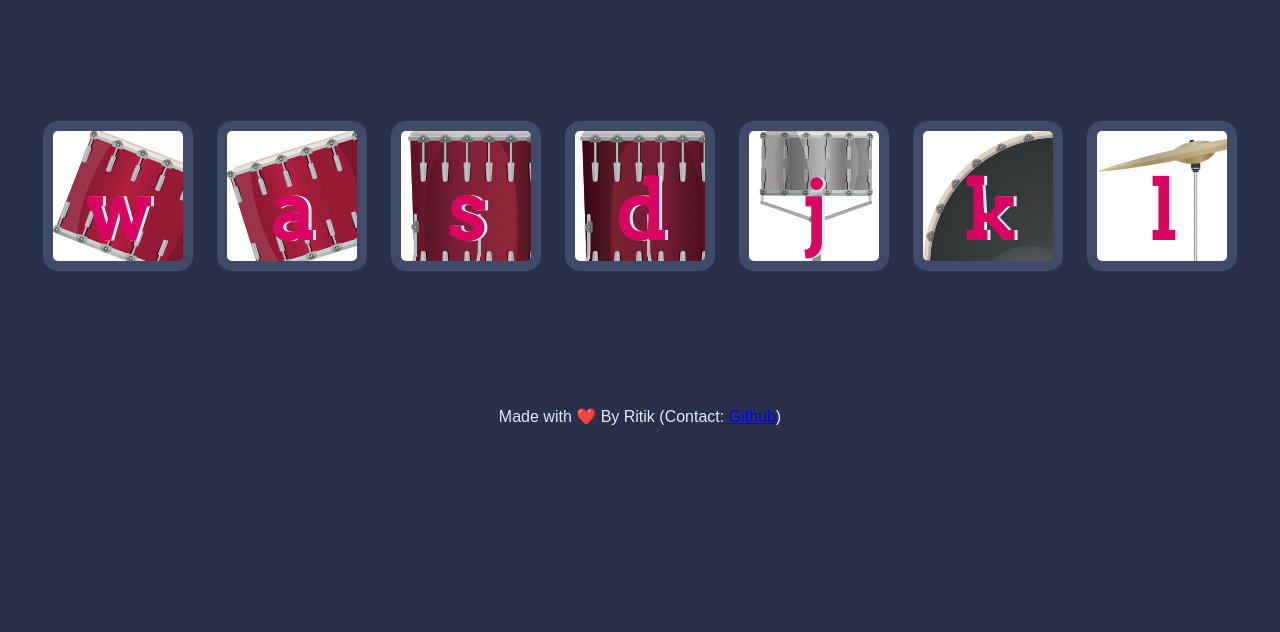
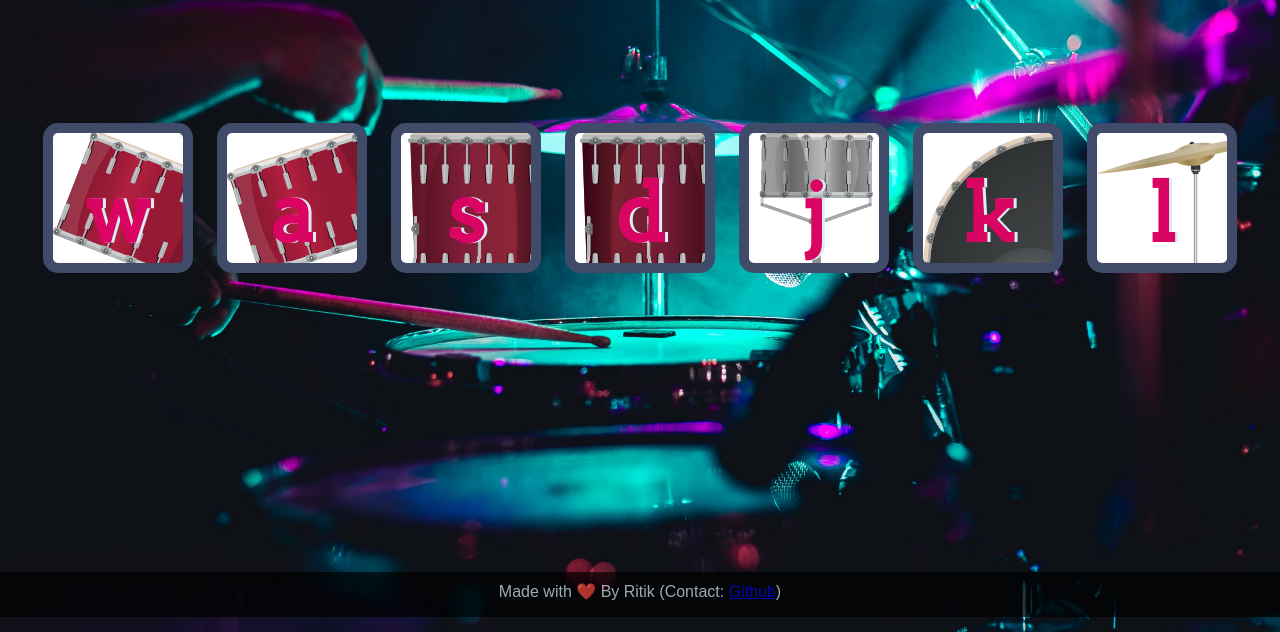
Before and after one commit to ritik002/Hacktoberfest, a plain HTML site: page index.html in a window 1280 px wide. Shown: the part 168-800 px from the top of the page. Drawn offline with Linux system fonts and the light colour scheme.

Commit message:
Update styles.css

```diff
--- a/styles.css
+++ b/styles.css
@@ -1,67 +1,55 @@
 body {
   text-align: center;
-  background-color: #283149;
+  margin: 0 0;
 }
-
 h1 {
   font-size: 5rem;
   color: #DBEDF3;
   font-family: "Arvo", cursive;
   text-shadow: 3px 0 #DA0463;
-
 }
-
 footer {
   color: #DBEDF3;
   font-family: sans-serif;
 }
-
+button{
+	size: 50px;
+}
 .w {
   background-image: url("images/tom1.png");
 }
-
 .a {
   background-image: url("images/tom2.png");
 }
-
 .s {
   background-image: url("images/tom3.png");
 }
-
 .d {
   background-image: url("images/tom4.png");
 }
-
 .j {
   background-image: url("images/snare.png");
 }
-
 .k {
   background-image: url("images/kick.png");
 }
-
 .l {
   background-image: url("images/crash.png");
 }
-
 .set {
   margin: 10% auto;
 }
-
 .game-over {
   background-color: red;
   opacity: 0.8;
 }
-
 .pressed {
   box-shadow: 0 3px 4px 0 #DBEDF3;
   opacity: 0.5;
 }
-
 .red {
   color: red;
 }
-
 .drum {
   outline: none;
   border: 10px solid #404B69;
@@ -79,3 +67,20 @@ footer {
   margin: 10px;
   background-color: white;
 }
+.container{
+	text-align:center;
+	background: url("images/bg.jpg") no-repeat center center fixed;
+	-webkit-background-size: cover;
+	-moz-background-size: cover;
+	-o-background-size: cover;
+	background-size: cover;
+}
+.footer{
+	position: absolute;
+    bottom: 15px;
+    background-color: black;
+    width: 100%;
+    height: 35px;
+	padding-top: 10px;
+	opacity: 0.7;
+}
```
